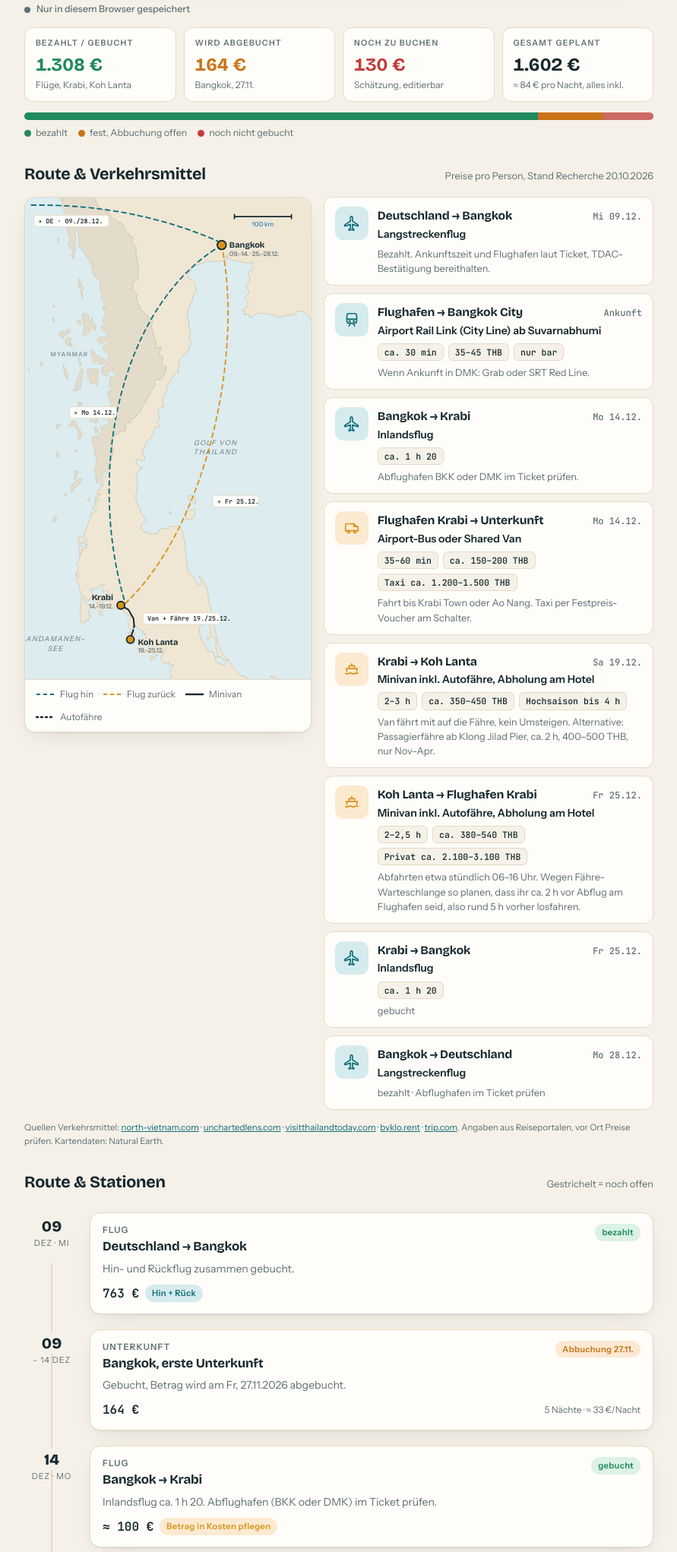
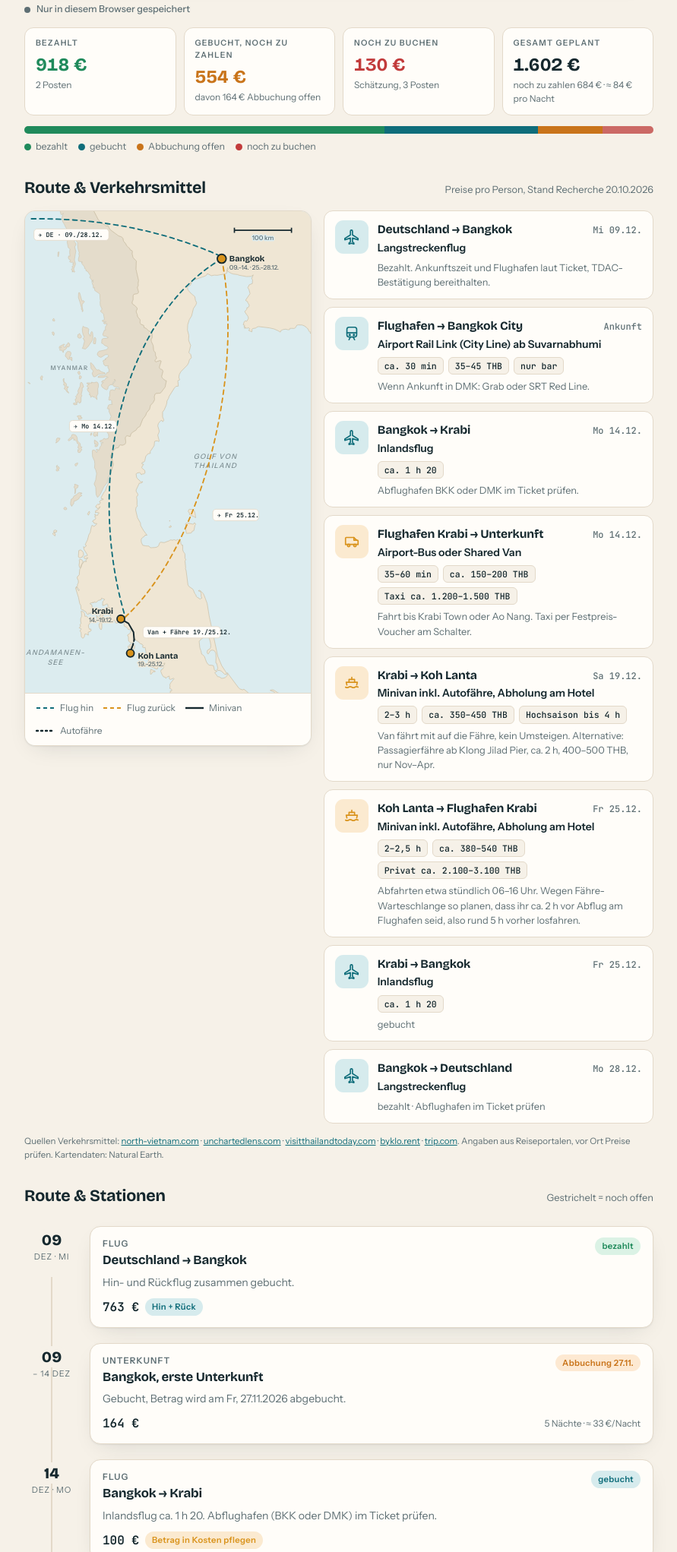
Before and after one commit to feromory/thai26, a plain HTML site: page index.html in a window 1280 px wide. Shown: the part 312-2355 px from the top of the page at 76% size, without its empty margins (194-1085 px from the left). Drawn offline with nearby package versions, Linux system fonts and the light colour scheme.

Commit message:
Summen je Status, Beträge live, bezahlte Beträge gesperrt
- Summen getrennt nach bezahlt, gebucht, Abbuchung offen und noch
  zu buchen; dazu 'davon noch zu zahlen'. Jeder Statuswechsel
  verschiebt den Betrag sichtbar in Kacheln, Balken und Tabelle.
- Beträge rechnen schon beim Tippen mit.
- Status 'bezahlt' zeigt den Betrag fest an, ohne Eingabefeld.
- Eigene Posten: Betrag editierbar, solange nicht bezahlt.

Co-Authored-By: Claude Opus 5.5 <noreply@anthropic.com>

```diff
--- a/index.html
+++ b/index.html
@@ -86,11 +86,11 @@ button:focus-visible,input:focus-visible,[tabindex]:focus-visible{outline:2px so
 /* progress */
 .progress{display:grid;gap:8px}
 .bar{height:10px;border-radius:99px;background:var(--line);overflow:hidden;display:flex}
-.bar i{display:block;height:100%}
-.bar .p{background:var(--ok)}.bar .d{background:var(--warn)}.bar .m{background:var(--bad);opacity:.7}
+.bar i{display:block;height:100%;transition:width .3s ease}
+.bar .p{background:var(--ok)}.bar .b{background:var(--sea)}.bar .d{background:var(--warn)}.bar .m{background:var(--bad);opacity:.7}
 .legend{display:flex;gap:14px;flex-wrap:wrap;font-size:.78rem;color:var(--muted)}
 .legend span::before{content:"";display:inline-block;width:9px;height:9px;border-radius:50%;margin-right:6px;vertical-align:middle}
-.legend .p::before{background:var(--ok)}.legend .d::before{background:var(--warn)}.legend .m::before{background:var(--bad)}
+.legend .p::before{background:var(--ok)}.legend .b::before{background:var(--sea)}.legend .d::before{background:var(--warn)}.legend .m::before{background:var(--bad)}
 
 /* section head */
 .sec{display:grid;gap:14px}
@@ -142,7 +142,8 @@ button:focus-visible,input:focus-visible,[tabindex]:focus-visible{outline:2px so
 .ledger td.r,.ledger th.r{text-align:right}
 .ledger .name{font-weight:600}
 .ledger .when{font-size:.78rem;color:var(--muted)}
-.ledger tfoot td{font-weight:700;background:var(--bg2)}
+.ledger tfoot td{font-weight:600;background:var(--bg2);padding-block:8px}
+.ledger tfoot tr.sum td{font-weight:800;font-size:1rem;border-top:2px solid var(--line)}
 .ledger input[type=number]{width:92px;text-align:right;font:inherit;font-family:var(--mono);font-weight:600;padding:5px 8px;border:1px solid var(--line);border-radius:8px;background:var(--bg2);color:var(--fg)}
 .est{font-size:.68rem;color:var(--muted);display:block}
 .ledger .del{border:0;background:transparent;color:var(--muted);padding:2px 6px;border-radius:6px;font-size:.9rem}
@@ -231,7 +232,8 @@ button:focus-visible,input:focus-visible,[tabindex]:focus-visible{outline:2px so
 .srcs{font-size:.72rem;color:var(--muted);line-height:1.6}
 .srcs a{color:var(--sea)}
 .stsel{appearance:none;-webkit-appearance:none;font:600 .72rem var(--body);letter-spacing:.02em;padding:5px 26px 5px 10px;border-radius:99px;border:1px solid transparent;cursor:pointer;background-repeat:no-repeat;background-size:5px 5px,5px 5px;background-position:calc(100% - 13px) 50%,calc(100% - 8px) 50%;background-image:linear-gradient(45deg,transparent 50%,currentColor 50%),linear-gradient(135deg,currentColor 50%,transparent 50%)}
-.stsel.st-paid,.stsel.st-booked{background-color:var(--ok-soft);color:var(--ok)}
+.stsel.st-paid{background-color:var(--ok-soft);color:var(--ok)}
+.stsel.st-booked{background-color:var(--sea-soft);color:var(--sea)}
 .stsel.st-due{background-color:var(--warn-soft);color:var(--warn)}
 .stsel.st-missing{background-color:var(--bad-soft);color:var(--bad)}
 .stsel:hover{border-color:currentColor}
@@ -318,14 +320,14 @@ button:focus-visible,input:focus-visible,[tabindex]:focus-visible{outline:2px so
   <section class="sec">
     <div class="sync" id="sync" data-state="local" role="status"><span class="dot"></span><span id="syncText">Nur in diesem Browser gespeichert</span></div>
     <div class="kpis">
-      <div class="kpi paid"><div class="eyebrow">Bezahlt / gebucht</div><div class="v num" id="kPaid">–</div><div class="sub">Flüge, Krabi, Koh Lanta</div></div>
-      <div class="kpi due"><div class="eyebrow">Wird abgebucht</div><div class="v num" id="kDue">–</div><div class="sub">Bangkok, 27.11.</div></div>
-      <div class="kpi missing"><div class="eyebrow">Noch zu buchen</div><div class="v num" id="kMissing">–</div><div class="sub">Schätzung, editierbar</div></div>
+      <div class="kpi paid"><div class="eyebrow">Bezahlt</div><div class="v num" id="kPaid">–</div><div class="sub" id="kPaidSub">–</div></div>
+      <div class="kpi due"><div class="eyebrow">Gebucht, noch zu zahlen</div><div class="v num" id="kOpen">–</div><div class="sub" id="kOpenSub">–</div></div>
+      <div class="kpi missing"><div class="eyebrow">Noch zu buchen</div><div class="v num" id="kMissing">–</div><div class="sub" id="kMissingSub">–</div></div>
       <div class="kpi"><div class="eyebrow">Gesamt geplant</div><div class="v num" id="kTotal">–</div><div class="sub" id="kPerNight">–</div></div>
     </div>
     <div class="progress">
-      <div class="bar"><i class="p" id="bP"></i><i class="d" id="bD"></i><i class="m" id="bM"></i></div>
-      <div class="legend"><span class="p">bezahlt</span><span class="d">fest, Abbuchung offen</span><span class="m">noch nicht gebucht</span></div>
+      <div class="bar"><i class="p" id="bP"></i><i class="b" id="bB"></i><i class="d" id="bD"></i><i class="m" id="bM"></i></div>
+      <div class="legend"><span class="p">bezahlt</span><span class="b">gebucht</span><span class="d">Abbuchung offen</span><span class="m">noch zu buchen</span></div>
     </div>
   </section>
 
@@ -509,10 +511,12 @@ button:focus-visible,input:focus-visible,[tabindex]:focus-visible{outline:2px so
         <thead><tr><th>Posten</th><th>Status</th><th class="r">Betrag</th><th class="r">Notiz</th></tr></thead>
         <tbody id="ledgerBody"></tbody>
         <tfoot>
-          <tr><td colspan="2">Bezahlt / gebucht</td><td class="r num" id="tPaid">–</td><td></td></tr>
-          <tr><td colspan="2">Fest gebucht, Abbuchung offen</td><td class="r num" id="tDue">–</td><td></td></tr>
+          <tr><td colspan="2">Bezahlt</td><td class="r num" id="tPaid">–</td><td></td></tr>
+          <tr><td colspan="2">Gebucht, noch nicht bezahlt</td><td class="r num" id="tBooked">–</td><td></td></tr>
+          <tr><td colspan="2">Abbuchung offen</td><td class="r num" id="tDue">–</td><td></td></tr>
           <tr><td colspan="2">Noch zu buchen (Schätzung)</td><td class="r num" id="tMissing">–</td><td></td></tr>
-          <tr><td colspan="2">Gesamt</td><td class="r num" id="tTotal">–</td><td></td></tr>
+          <tr class="sum"><td colspan="2">Gesamt</td><td class="r num" id="tTotal">–</td><td></td></tr>
+          <tr><td colspan="2">Davon noch zu zahlen</td><td class="r num" id="tOpen">–</td><td></td></tr>
         </tfoot>
       </table>
       </div>
@@ -670,45 +674,56 @@ button:focus-visible,input:focus-visible,[tabindex]:focus-visible{outline:2px so
     }
     save();renderLedger();renderGroups();renderTimeline();
   }
+  function costRows(){
+    return fixed.map(f=>{const st=statusOf(f);return {...f,amt:f.est&&state.est[f.id]!=null?state.est[f.id]:f.amt,status:st,when:whenOf(f,st)};})
+      .concat(state.custom.map((c,i)=>({...c,amt:Number(c.amt)||0,status:STATUS.includes(c.status)?c.status:'missing',id:'c'+i,custom:true,idx:i,editable:true})));
+  }
+  function renderTotals(rows){
+    const sum={paid:0,booked:0,due:0,missing:0},cnt={paid:0,booked:0,due:0,missing:0};
+    rows.forEach(r=>{sum[r.status]+=r.amt;cnt[r.status]++;});
+    const total=sum.paid+sum.booked+sum.due+sum.missing, open=sum.booked+sum.due;
+    const set=(id,v)=>{const el=document.getElementById(id);if(el)el.textContent=v;};
+    const posten=n=>n===1?'1 Posten':n+' Posten';
+    set('tPaid',eur(sum.paid));set('tBooked',eur(sum.booked));set('tDue',eur(sum.due));set('tMissing',eur(sum.missing));
+    set('tTotal',eur(total));set('tOpen',eur(open+sum.missing));
+    set('kPaid',eur(sum.paid));set('kPaidSub',posten(cnt.paid));
+    set('kOpen',eur(open));set('kOpenSub',sum.due?'davon '+eur(sum.due)+' Abbuchung offen':posten(cnt.booked));
+    set('kMissing',eur(sum.missing));set('kMissingSub',cnt.missing?'Schätzung, '+posten(cnt.missing):'alles gebucht');
+    set('kTotal',eur(total));set('kPerNight','noch zu zahlen '+eur(open+sum.missing)+' · ≈ '+eur(total/19)+' pro Nacht');
+    const pct=x=>total?(x/total*100)+'%':'0%';
+    document.getElementById('bP').style.width=pct(sum.paid);document.getElementById('bB').style.width=pct(sum.booked);
+    document.getElementById('bD').style.width=pct(sum.due);document.getElementById('bM').style.width=pct(sum.missing);
+    const g=id=>rows.find(r=>r.id===id);
+    const pre=r=>r.status==='missing'?'≈ ':'';
+    [['amtFlugHin','flugHin'],['amtFlugRueck','flugRueck'],['amtUnterkunft','unterkunft'],['amtTransferLanta','transferLanta'],['amtTransferAirport','transferAirport'],['amtBkk2','bkk2']]
+      .forEach(([el,id])=>{const r=g(id);set(el,pre(r)+eur(r.amt));});
+  }
+  function setAmount(id,v){
+    if(id.startsWith('c')){const c=state.custom[Number(id.slice(1))];if(c)c.amt=v;}
+    else state.est[id]=v;
+  }
   function renderLedger(){
     const tb=document.getElementById('ledgerBody'); tb.innerHTML='';
-    const rows=fixed.map(f=>{const st=statusOf(f);return {...f,amt:f.est&&state.est[f.id]!=null?state.est[f.id]:f.amt,status:st,when:whenOf(f,st)};}).concat(state.custom.map((c,i)=>({...c,status:STATUS.includes(c.status)?c.status:'missing',id:'c'+i,custom:true,idx:i})));
-    let paid=0,due=0,missing=0;
+    const rows=costRows();
     rows.forEach(r=>{
-      if(r.status==='paid'||r.status==='booked')paid+=r.amt; else if(r.status==='due')due+=r.amt; else missing+=r.amt;
       const tr=document.createElement('tr');
       const nk='cost:'+r.id;
+      const canEdit=(r.est||r.editable)&&r.status!=='paid';
       tr.innerHTML=`<td><div class="name">${esc(r.name)}</div><div class="when">${esc(r.when||'')}</div>${noteView(nk)}</td>
         <td><select class="stsel st-${r.status}" id="st-${r.id}" data-sid="${r.id}" aria-label="Status ${esc(r.name)}">${STATUS.map(x=>`<option value="${x}"${x===r.status?' selected':''}>${statusLabel[x]}</option>`).join('')}</select></td>
-        <td class="r">${r.est?`<input type="number" min="0" step="5" id="est-${r.id}" value="${r.amt}" aria-label="Betrag ${esc(r.name)}"><span class="est">${r.status==='missing'?'Schätzung':'Betrag'}</span>`:`<span class="num" style="font-weight:600">${eur(r.amt)}</span>`}</td>
+        <td class="r">${canEdit?`<input type="number" min="0" step="5" inputmode="decimal" id="est-${r.id}" value="${r.amt}" aria-label="Betrag ${esc(r.name)}"><span class="est">${r.status==='missing'?'Schätzung':'Betrag'}</span>`:`<span class="num" style="font-weight:600">${eur(r.amt)}</span>${r.status==='paid'&&(r.est||r.editable)?'<span class="est">bezahlt, fest</span>':''}`}</td>
         <td><div class="actions">${noteBtn(nk)}${r.custom?`<button class="del" type="button" data-del="${r.idx}" aria-label="Posten löschen">✕</button>`:''}</div></td>`;
       tb.appendChild(tr);
     });
-    tb.querySelectorAll('input[type=number]').forEach(inp=>inp.addEventListener('change',e=>{
-      const id=e.target.id.replace('est-',''); const v=Math.max(0,Number(e.target.value)||0); state.est[id]=v; save(); renderLedger();
-    }));
+    tb.querySelectorAll('input[type=number]').forEach(inp=>{
+      const id=inp.id.replace('est-','');
+      inp.addEventListener('input',()=>{const v=Math.max(0,Number(inp.value)||0);setAmount(id,v);save();renderTotals(costRows());});
+      inp.addEventListener('change',()=>{const v=Math.max(0,Number(inp.value)||0);setAmount(id,v);save();renderLedger();});
+    });
     tb.querySelectorAll('[data-del]').forEach(b=>b.addEventListener('click',()=>{state.custom.splice(Number(b.dataset.del),1);editing=null;save();renderLedger();}));
     tb.querySelectorAll('select[data-sid]').forEach(sel=>sel.addEventListener('change',()=>setStatus(sel.dataset.sid,sel.value)));
     wireNotes(tb,renderLedger);
-    const total=paid+due+missing;
-    document.getElementById('tPaid').textContent=eur(paid);
-    document.getElementById('tDue').textContent=eur(due);
-    document.getElementById('tMissing').textContent=eur(missing);
-    document.getElementById('tTotal').textContent=eur(total);
-    document.getElementById('kPaid').textContent=eur(paid);
-    document.getElementById('kDue').textContent=eur(due);
-    document.getElementById('kMissing').textContent=eur(missing);
-    document.getElementById('kTotal').textContent=eur(total);
-    document.getElementById('kPerNight').textContent='≈ '+eur(total/19)+' pro Nacht, alles inkl.';
-    const pct=x=>total?(x/total*100)+'%':'0%';
-    document.getElementById('bP').style.width=pct(paid);document.getElementById('bD').style.width=pct(due);document.getElementById('bM').style.width=pct(missing);
-    const g=id=>rows.find(r=>r.id===id);
-    document.getElementById('amtFlugHin').textContent='≈ '+eur(g('flugHin').amt);
-    document.getElementById('amtFlugRueck').textContent='≈ '+eur(g('flugRueck').amt);
-    document.getElementById('amtUnterkunft').textContent='≈ '+eur(g('unterkunft').amt);
-    document.getElementById('amtTransferLanta').textContent='≈ '+eur(g('transferLanta').amt);
-    document.getElementById('amtTransferAirport').textContent='≈ '+eur(g('transferAirport').amt);
-    document.getElementById('amtBkk2').textContent='≈ '+eur(g('bkk2').amt);
+    renderTotals(rows);
   }
   document.getElementById('addCost').addEventListener('submit',e=>{
     e.preventDefault();
@@ -826,7 +841,7 @@ button:focus-visible,input:focus-visible,[tabindex]:focus-visible{outline:2px so
       const pill=el.querySelector('[data-pill]');
       if(!pill)return;
       if(!pill.dataset.orig){pill.dataset.orig=pill.textContent;pill.dataset.origbad=pill.classList.contains('bad')?'1':'';}
-      pill.className='pill '+({paid:'ok',booked:'ok',due:'warn',missing:'bad'}[st]);
+      pill.className='pill '+({paid:'ok',booked:'sea',due:'warn',missing:'bad'}[st]);
       pill.textContent=st==='missing'?(pill.dataset.origbad?pill.dataset.orig:'noch buchen'):(st==='due'?(f.dueText?'Abbuchung 27.11.':'Abbuchung offen'):statusLabel[st]);
     });
   }
```
